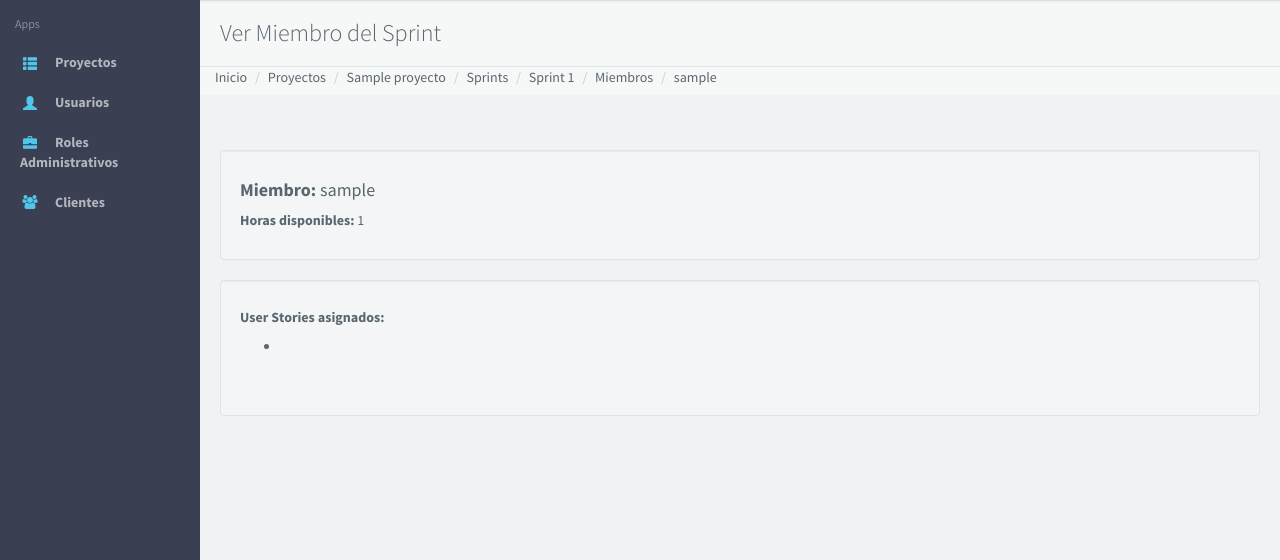
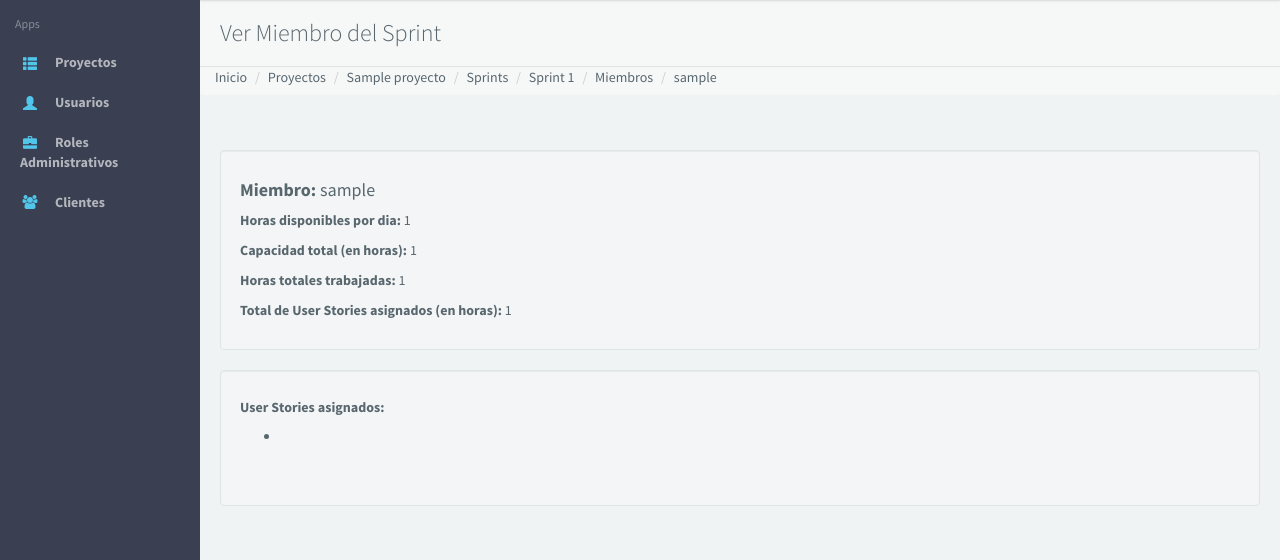
Before and after one commit to jlpalaciosb/poli-redmine, a Django app: page /proyectos/1/sprints/1/miembros/1/ver in a window 1280 px wide. Shown: the part 50-610 px from the top of the page. Run offline with Django 3.2, Linux system fonts and the light colour scheme; a user stored in the database is signed in; tables that the repository leaves empty hold one stand-in row (values such as "Sample post"); some libraries are stand-ins or nearby versions.

Commit message:
#82 Horas trabajadas en el sprint. Horas planificadas miembro sprint. Cargar al menos una actividad despues de rechazar para oasar de DOING a DONE. Burdown chart linea en x=0.

```diff
--- a/datos_de_prueba/funciones.py
+++ b/datos_de_prueba/funciones.py
@@ -206,7 +206,7 @@
 
     #agrega us a sprint
     usp = UserStorySprint.objects.create(asignee=msp, us=us21, fase_sprint=flujo21.fase_set.get(orden=1),
-                                         estado_fase_sprint='TODO', sprint=sp)
+                                         estado_fase_sprint='TODO', sprint=sp, tiempo_planificado_sprint=15)
     us21.estadoProyecto = 2#SE COLOCA EL USER STORY EN SPRINT
     us21.save()
 
--- a/proyecto/models.py
+++ b/proyecto/models.py
@@ -164,6 +164,17 @@
         today = datetime.date.today().weekday() #EMPIEZA DESDE LUNES. VA DESDE 0 A 6
         bussy = self.cant_dias_habiles - 1 #EMPIEZA DESDE LUNES. VA DESDE 1 A 7.
         return bussy >= today
+
+    def total_horas_trabajadas(self):
+        """
+        Metodo que calcula el total de horas trabajadas en un sprint
+
+        :return: Total de horas trabajadas en un sprint
+        """
+        total = 0
+        for act in Actividad.objects.filter(usSprint__sprint_id=self.id):
+            total += act.horasTrabajadas
+        return total
 
 
 class Flujo(models.Model):
@@ -374,7 +385,7 @@
     """
     miembro = models.ForeignKey(MiembroProyecto, verbose_name='Miembro del Sprint')
     sprint = models.ForeignKey(Sprint, verbose_name='Sprint')
-    horasAsignadas = models.PositiveIntegerField(verbose_name='Horas por día asignadas al miembro', validators=[validar_mayor_a_cero])
+    horasAsignadas = models.PositiveIntegerField(verbose_name='Horas por día asignadas al miembro', validators=[validar_mayor_a_cero,MaxValueValidator(24)])
 
     class Meta:
         unique_together = ('miembro', 'sprint')
@@ -393,6 +404,32 @@
         if dias_habiles == None or duracion_sprint == None:#En caso que algunos de los parametros no esten definidos en el sprint no se puede calcular
             return None
         return dias_habiles * duracion_sprint * self.horasAsignadas
+
+    def horas_ocupadas_planificadas(self):
+        """
+        Se calcula la suma de las horas planificadas de todos los user stories asignadas al miembro actual
+
+        :return: La suma en horas si es posible. Cero si no hay asignado
+        """
+        total = 0
+
+        for usp in UserStorySprint.objects.filter(asignee=self,sprint=self.sprint):
+            total += usp.tiempo_planificado_sprint
+
+        return total
+
+    def total_trabajado(self):
+        """
+        Se calcula la suma de las horas totales trabajadas del desarrollador en el sprint
+
+        :return:
+        """
+        total = 0
+
+        for act in Actividad.objects.filter(usSprint__sprint=self.sprint, responsable = self.miembro):
+            total += act.horasTrabajadas
+
+        return total
 
 
 class UserStorySprint(models.Model):
@@ -451,7 +488,7 @@
 
 class Actividad(models.Model):
     """
-    La clase Actividad es la representación de una actividad de un User Story específico
+    La clase Actividad es la representación de una actividad de un User Story específico en un sprint osea user story sprint
     """
     nombre = models.CharField(max_length=50)
     descripcion = models.TextField(verbose_name='descripción', max_length=500)
@@ -464,7 +501,7 @@
 
     horasTrabajadas = models.PositiveIntegerField(verbose_name='horas trabajadas', default=1)
     fase = models.ForeignKey(Fase)
-
+    es_rechazado = models.BooleanField(default=False, help_text='Indica si una actividad se realizo antes de ser rechazada')
     archivoAdjunto = models.FileField(upload_to='proyecto.ArchivosActividad/bytes/filename/mimetype', help_text='El archivo adjunto de la actividad', null=True, blank=True)
 
     # especifica en que estado estaba el US cuando la actividad fue agregada
--- a/proyecto/templates/proyecto/miembroSprint/miembro_sprint_perfil.html
+++ b/proyecto/templates/proyecto/miembroSprint/miembro_sprint_perfil.html
@@ -18,7 +18,16 @@
                 <div class="col-xs-6">
                     <h4><strong>Miembro: </strong>{{ miembro_sprint.miembro }}</h4>
                     <p>
-                        <strong>Horas disponibles: </strong> {{ miembro_sprint.horasAsignadas }} <br>
+                        <strong>Horas disponibles por dia: </strong> {{ miembro_sprint.horasAsignadas }} <br>
+                    </p>
+                    <p>
+                        <strong>Capacidad total (en horas): </strong> {{ miembro_sprint.capacidad }} <br>
+                    </p>
+                    <p>
+                        <strong>Horas totales trabajadas: </strong> {{ miembro_sprint.total_trabajado }} <br>
+                    </p>
+                    <p>
+                        <strong>Total de User Stories asignados (en horas): </strong> {{ miembro_sprint.horas_ocupadas_planificadas }} <br>
                     </p>
                 </div>
                 {% get_obj_perms request.user for miembro_sprint.sprint.proyecto as "permisosGuardian" %}
--- a/proyecto/templates/proyecto/sprint/gestion_sprint.html
+++ b/proyecto/templates/proyecto/sprint/gestion_sprint.html
@@ -22,6 +22,7 @@
                       <strong>Capacidad Total:</strong>   {{ sprint.capacidad|default_if_none:"" }} horas<br>
                       {% if not sprint.estado == 'PLANIFICADO' %}
                           <strong>Total de horas a trabajar :</strong>   {{ sprint.total_horas_planificadas }} horas<br>
+                          <strong>Total de horas trabajadas :</strong>   {{ sprint.total_horas_trabajadas }} horas<br>
                       {% endif %}
                       {% if sprint.estado == 'CERRADO' %}
                           <strong>Justificación :</strong>   {{ sprint.justificacion|default:"" }}<br>
--- a/proyecto/views/sprint_views.py
+++ b/proyecto/views/sprint_views.py
@@ -97,7 +97,7 @@
         sprint.fechaInicio=datetime.date.today()
         horas = 0
         for usp in sprint.userstorysprint_set.all():
-            horas = horas + usp.us.tiempoPlanificado - usp.us.tiempoEjecutado
+            horas = horas + usp.tiempo_planificado_sprint
         sprint.total_horas_planificadas = horas
         sprint.save()
         messages.add_message(request, messages.SUCCESS, 'Se inicio el sprint Nro '+str(sprint.orden))
@@ -504,7 +504,7 @@
 
             elif user_story_sprint.estado_fase_sprint == 'DOING':
                 user_story_sprint.estado_fase_sprint = 'DONE'
-                if not Actividad.objects.filter(fase=user_story_sprint.fase_sprint,usSprint=user_story_sprint).count()>0:#SI NO HAY NINGUN ACTIVIDAD REGISTRADA EN SU FASE. NO PUEDE LLEGAR AL DONE
+                if not Actividad.objects.filter(fase=user_story_sprint.fase_sprint,usSprint=user_story_sprint, es_rechazado=False).count()>0:#SI NO HAY NINGUN ACTIVIDAD REGISTRADA EN SU FASE. NO PUEDE LLEGAR AL DONE
                     messages.add_message(request, messages.WARNING,
                                          'Al menos debe cargar una actividad para avanzar al DONE'
                                          )
```
Also changed, not shown: proyecto/forms/sprint_us_forms.py (+13 -0 lines), proyecto/templates/proyecto/sprint/burdown_chart_sprint.html (+7 -0 lines), proyecto/views/sprint_us_views.py (+10 -0 lines).
